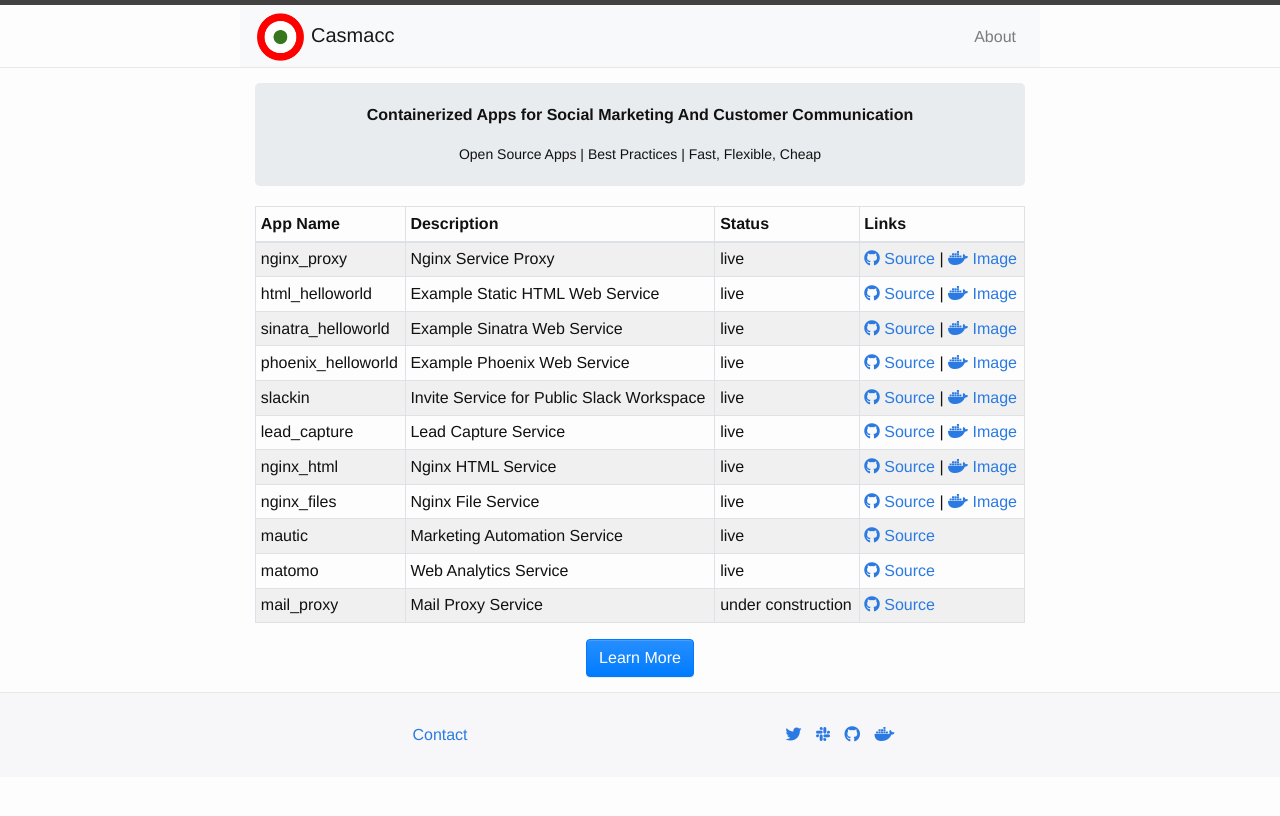
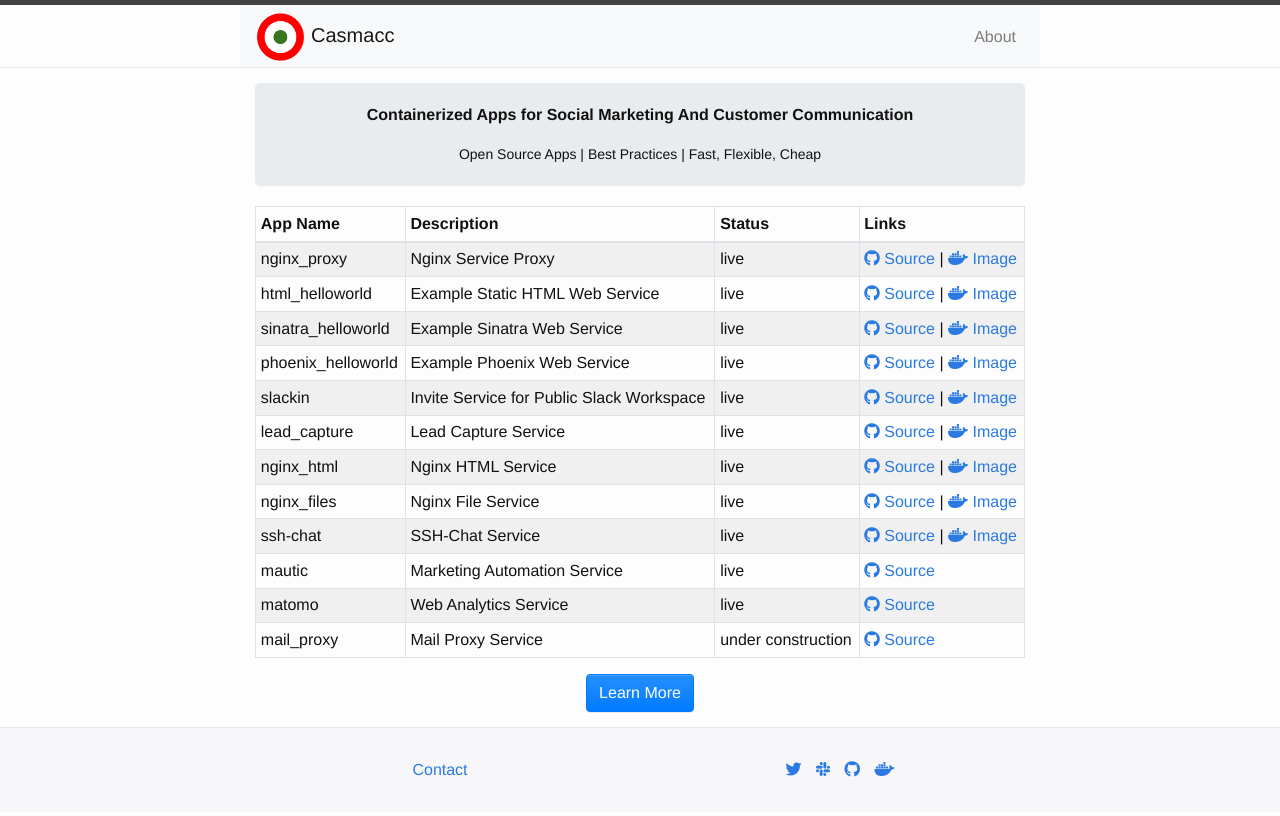
Before and after one commit to casmacc/website, a Jekyll site: the page built from docs/index.html, in a window 1280 px wide. Shown: the top 816 px of the page. Built offline with Jekyll 4.4.1, drawn with Linux system fonts in a browser that asks for light colours; nearby versions of some CDN libraries; the list of posts is cut into pages by our own code.

Commit message:
Add ssh-chat

```diff
--- a/docs/index.html
+++ b/docs/index.html
@@ -132,6 +132,20 @@
       </td>
     </tr>
     <tr>
+      <td>ssh-chat</td>
+      <td>SSH-Chat Service</td>
+      <td>live</td>
+      <td>
+        <a href=https://github.com/casmacc/ssh-chat target='_blank'>
+          <i class='fab fa-github'></i> Source
+        </a>
+        |
+        <a href=https://hub.docker.com/r/casmacc/ssh-chat target='_blank'>
+          <i class='fab fa-docker'></i> Image
+        </a>
+      </td>
+    </tr>
+    <tr>
       <td>mautic</td>
       <td>Marketing Automation Service</td>
       <td>live</td>
```
